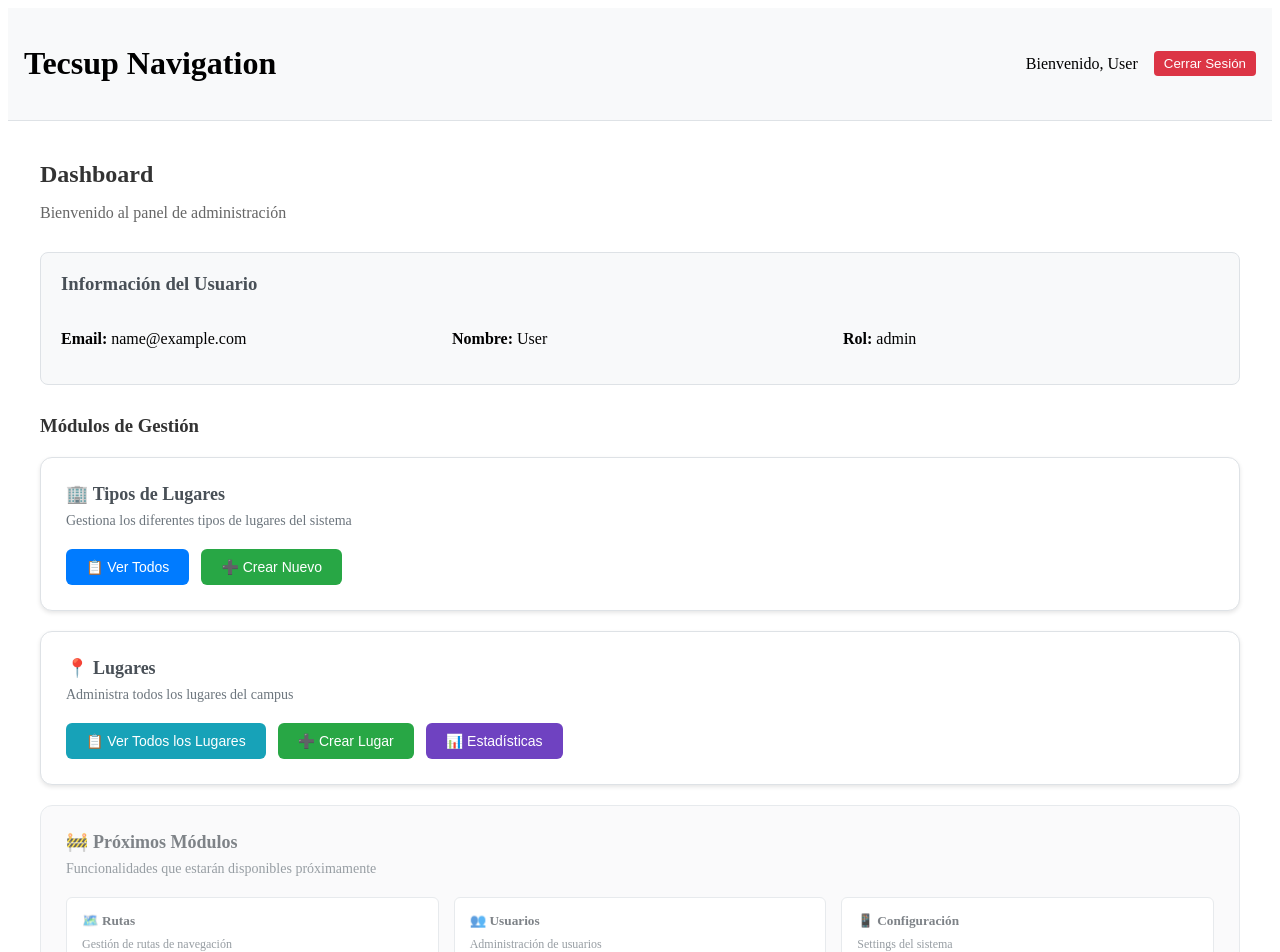
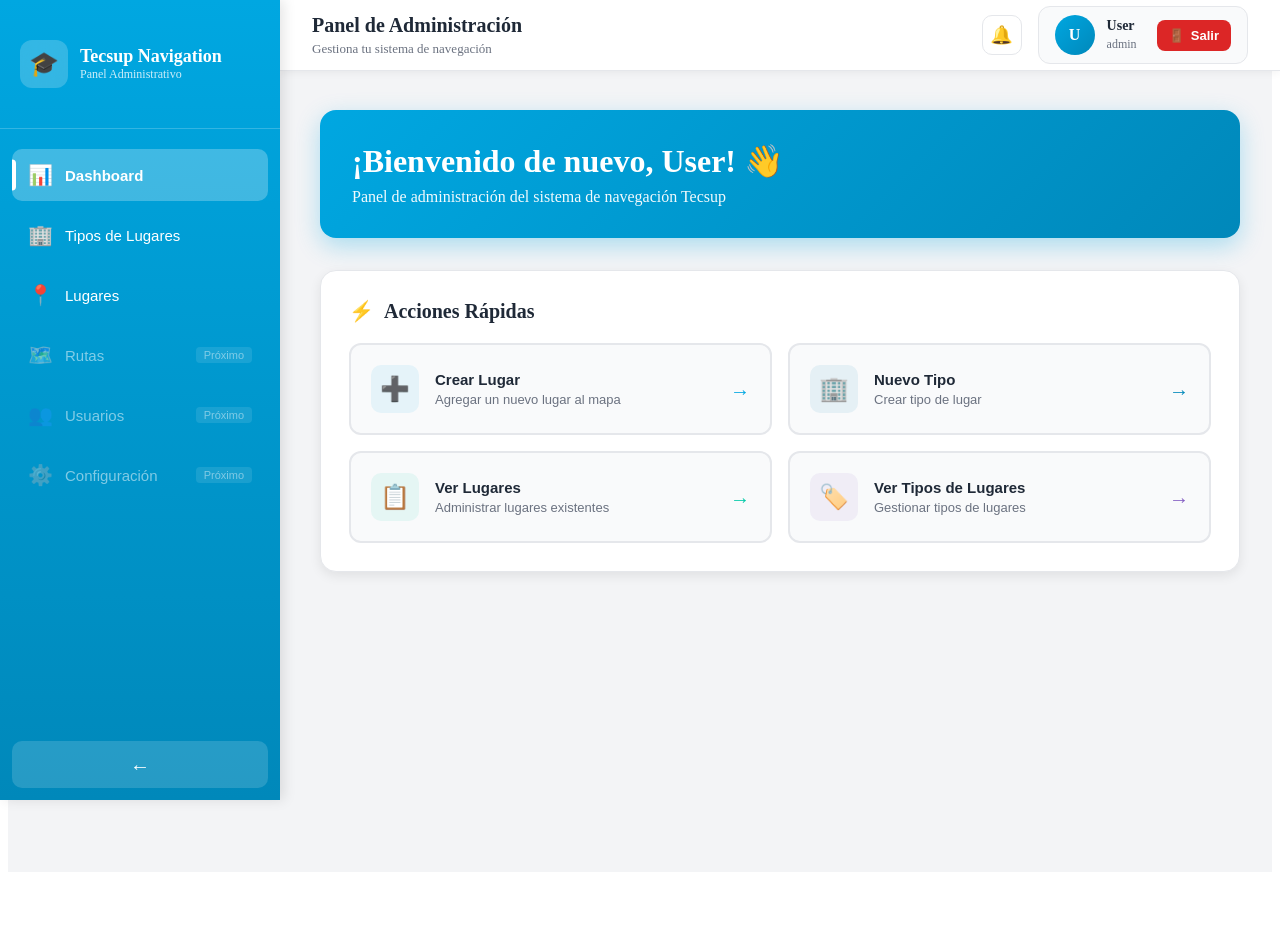
Before and after one commit to JhonKenma/Frontend-tecnav-admin, a React (Create React App) app: page /dashboard in a window 1280 px wide. Shown: the top 952 px of the page. After the commit the page ends 880 px from the top, so only its background shows below. Built offline with nearby package versions, Linux system fonts and the light colour scheme; no server answers; sample sign-in values are in the browser's storage.

Commit message:
Update dashboard page

```diff
--- a/src/pages/DashboardPage.tsx
+++ b/src/pages/DashboardPage.tsx
@@ -1,326 +1,165 @@
-// src/pages/DashboardPage.tsx - ACTUALIZADO
+// src/pages/DashboardPage.tsx
 import React from 'react';
 import { useNavigate } from 'react-router-dom';
 import { useAuth } from '../contexts/AuthContext';
-import Header from '../components/layout/Header';
+import AdminLayout from '../components/layout/AdminLayout';
 
 const DashboardPage: React.FC = () => {
   const { user } = useAuth();
   const navigate = useNavigate();
 
+  const quickActions = [
+    {
+      title: 'Crear Lugar',
+      description: 'Agregar un nuevo lugar al mapa',
+      icon: '➕',
+      color: '#00A7E1',
+      action: () => navigate('/places/new'),
+    },
+    {
+      title: 'Nuevo Tipo',
+      description: 'Crear tipo de lugar',
+      icon: '🏢',
+      color: '#0088BA',
+      action: () => navigate('/place-types/new'),
+    },
+    {
+      title: 'Ver Lugares',
+      description: 'Administrar lugares existentes',
+      icon: '📋',
+      color: '#00C9A7',
+      action: () => navigate('/places'),
+    },
+    {
+      title: 'Ver Tipos de Lugares',
+      description: 'Gestionar tipos de lugares',
+      icon: '🏷️',
+      color: '#845EC2',
+      action: () => navigate('/place-types'),
+    },
+  ];
+
   return (
-    <div>
-      <Header />
-      <main style={{ padding: '20px', maxWidth: '1200px', margin: '0 auto' }}>
-        <div style={{ marginBottom: '30px' }}>
-          <h2 style={{ color: '#333', marginBottom: '10px' }}>Dashboard</h2>
-          <p style={{ color: '#666' }}>Bienvenido al panel de administración</p>
+    <AdminLayout>
+      {/* Welcome Card */}
+      <div style={{
+        background: 'linear-gradient(135deg, #00A7E1 0%, #0088BA 100%)',
+        borderRadius: '16px',
+        padding: '32px',
+        marginBottom: '32px',
+        color: '#ffffff',
+        boxShadow: '0 8px 24px rgba(0, 167, 225, 0.3)',
+      }}>
+        <h1 style={{
+          margin: '0 0 8px 0',
+          fontSize: '32px',
+          fontWeight: '700',
+        }}>
+          ¡Bienvenido de nuevo, {user?.lastName}! 👋
+        </h1>
+        <p style={{
+          margin: 0,
+          fontSize: '16px',
+          opacity: 0.95,
+        }}>
+          Panel de administración del sistema de navegación Tecsup
+        </p>
       </div>
 
-        {/* Información del Usuario */}
+      {/* Quick Actions */}
       <div style={{
-          backgroundColor: '#f8f9fa',
-          padding: '20px',
-          borderRadius: '8px',
-          marginBottom: '30px',
-          border: '1px solid #dee2e6'
+        background: '#ffffff',
+        borderRadius: '16px',
+        padding: '28px',
+        boxShadow: '0 4px 12px rgba(0, 0, 0, 0.08)',
+        border: '1px solid #e5e7eb',
       }}>
-          <h3 style={{ marginTop: '0', color: '#495057' }}>Información del Usuario</h3>
-          <div style={{ display: 'grid', gridTemplateColumns: 'repeat(auto-fit, minmax(200px, 1fr))', gap: '15px' }}>
-            <p><strong>Email:</strong> {user?.email}</p>
-            <p><strong>Nombre:</strong> {user?.lastName}</p>
-            <p><strong>Rol:</strong> {user?.role}</p>
-          </div>
-        </div>
-
-        {/* Módulos de Gestión */}
-        <div style={{ marginBottom: '30px' }}>
-          <h3 style={{ color: '#333', marginBottom: '20px' }}>Módulos de Gestión</h3>
-
-          {/* Place Types Module */}
-          <div style={{
-            backgroundColor: '#ffffff',
-            padding: '25px',
-            borderRadius: '12px',
-            border: '1px solid #dee2e6',
-            boxShadow: '0 2px 4px rgba(0,0,0,0.1)',
-            marginBottom: '20px'
-          }}>
-            <div style={{
-              display: 'flex',
-              justifyContent: 'space-between',
-              alignItems: 'center',
-              marginBottom: '15px'
-            }}>
-              <div>
-                <h4 style={{ margin: '0 0 8px 0', color: '#495057', fontSize: '18px' }}>
-                  🏢 Tipos de Lugares
-                </h4>
-                <p style={{ margin: '0', color: '#6c757d', fontSize: '14px' }}>
-                  Gestiona los diferentes tipos de lugares del sistema
-                </p>
-              </div>
-            </div>
-
-            <div style={{
-              display: 'flex',
-              gap: '12px',
-              flexWrap: 'wrap',
-              marginTop: '20px'
-            }}>
-              <button
-                onClick={() => navigate('/place-types')}
-                style={{
-                  backgroundColor: '#007bff',
-                  color: 'white',
-                  border: 'none',
-                  padding: '10px 20px',
-                  borderRadius: '6px',
-                  cursor: 'pointer',
-                  fontSize: '14px',
-                  fontWeight: '500',
-                  transition: 'all 0.2s ease',
+        <h2 style={{
+          margin: '0 0 20px 0',
+          fontSize: '20px',
+          fontWeight: '700',
+          color: '#1f2937',
           display: 'flex',
           alignItems: 'center',
-                  gap: '8px'
-                }}
-              >
-                📋 Ver Todos
-              </button>
-
-              <button
-                onClick={() => navigate('/place-types/new')}
-                style={{
-                  backgroundColor: '#28a745',
-                  color: 'white',
-                  border: 'none',
-                  padding: '10px 20px',
-                  borderRadius: '6px',
-                  cursor: 'pointer',
-                  fontSize: '14px',
-                  fontWeight: '500',
-                  transition: 'all 0.2s ease',
-                  display: 'flex',
-                  alignItems: 'center',
-                  gap: '8px'
-                }}
-              >
-                ➕ Crear Nuevo
-              </button>
-            </div>
-          </div>
-
-          {/* 🆕 NUEVO MÓDULO DE PLACES */}
-          <div style={{
-            backgroundColor: '#ffffff',
-            padding: '25px',
-            borderRadius: '12px',
-            border: '1px solid #dee2e6',
-            boxShadow: '0 2px 4px rgba(0,0,0,0.1)',
-            marginBottom: '20px'
+          gap: '10px',
         }}>
-            <div style={{
-              display: 'flex',
-              justifyContent: 'space-between',
-              alignItems: 'center',
-              marginBottom: '15px'
-            }}>
-              <div>
-                <h4 style={{ margin: '0 0 8px 0', color: '#495057', fontSize: '18px' }}>
-                  📍 Lugares
-                </h4>
-                <p style={{ margin: '0', color: '#6c757d', fontSize: '14px' }}>
-                  Administra todos los lugares del campus
-                </p>
-              </div>
-            </div>
-
-            <div style={{
-              display: 'flex',
-              gap: '12px',
-              flexWrap: 'wrap',
-              marginTop: '20px'
-            }}>
-              <button
-                onClick={() => navigate('/places')}
-                style={{
-                  backgroundColor: '#17a2b8',
-                  color: 'white',
-                  border: 'none',
-                  padding: '10px 20px',
-                  borderRadius: '6px',
-                  cursor: 'pointer',
-                  fontSize: '14px',
-                  fontWeight: '500',
-                  transition: 'all 0.2s ease',
-                  display: 'flex',
-                  alignItems: 'center',
-                  gap: '8px'
-                }}
-              >
-                📋 Ver Todos los Lugares
-              </button>
-
-              <button
-                onClick={() => navigate('/places/new')}
-                style={{
-                  backgroundColor: '#28a745',
-                  color: 'white',
-                  border: 'none',
-                  padding: '10px 20px',
-                  borderRadius: '6px',
-                  cursor: 'pointer',
-                  fontSize: '14px',
-                  fontWeight: '500',
-                  transition: 'all 0.2s ease',
-                  display: 'flex',
-                  alignItems: 'center',
-                  gap: '8px'
-                }}
-              >
-                ➕ Crear Lugar
-              </button>
-
-              <button
-                onClick={() => navigate('/places?tab=stats')}
-                style={{
-                  backgroundColor: '#6f42c1',
-                  color: 'white',
-                  border: 'none',
-                  padding: '10px 20px',
-                  borderRadius: '6px',
-                  cursor: 'pointer',
-                  fontSize: '14px',
-                  fontWeight: '500',
-                  transition: 'all 0.2s ease',
-                  display: 'flex',
-                  alignItems: 'center',
-                  gap: '8px'
-                }}
-              >
-                📊 Estadísticas
-              </button>
-            </div>
-          </div>
-
-          {/* Otros módulos futuros */}
-          <div style={{
-            backgroundColor: '#f8f9fa',
-            padding: '25px',
-            borderRadius: '12px',
-            border: '1px solid #dee2e6',
-            opacity: '0.7'
-          }}>
-            <div style={{
-              display: 'flex',
-              justifyContent: 'space-between',
-              alignItems: 'center',
-              marginBottom: '15px'
-            }}>
-              <div>
-                <h4 style={{ margin: '0 0 8px 0', color: '#495057', fontSize: '18px' }}>
-                  🚧 Próximos Módulos
-                </h4>
-                <p style={{ margin: '0', color: '#6c757d', fontSize: '14px' }}>
-                  Funcionalidades que estarán disponibles próximamente
-                </p>
-              </div>
-            </div>
+          <span>⚡</span>
+          Acciones Rápidas
+        </h2>
 
         <div style={{
           display: 'grid',
-              gridTemplateColumns: 'repeat(auto-fit, minmax(200px, 1fr))',
-              gap: '15px',
-              marginTop: '20px'
+          gridTemplateColumns: 'repeat(auto-fit, minmax(280px, 1fr))',
+          gap: '16px',
         }}>
+          {quickActions.map((action, index) => (
+            <button
+              key={index}
+              onClick={action.action}
+              style={{
+                padding: '20px',
+                background: '#f9fafb',
+                border: '2px solid #e5e7eb',
+                borderRadius: '12px',
+                cursor: 'pointer',
+                transition: 'all 0.2s ease',
+                textAlign: 'left',
+                display: 'flex',
+                alignItems: 'center',
+                gap: '16px',
+              }}
+              onMouseEnter={(e) => {
+                e.currentTarget.style.borderColor = action.color;
+                e.currentTarget.style.background = '#ffffff';
+                e.currentTarget.style.transform = 'translateX(4px)';
+              }}
+              onMouseLeave={(e) => {
+                e.currentTarget.style.borderColor = '#e5e7eb';
+                e.currentTarget.style.background = '#f9fafb';
+                e.currentTarget.style.transform = 'translateX(0)';
+              }}
+            >
               <div style={{
-                padding: '15px',
-                backgroundColor: '#ffffff',
-                borderRadius: '6px',
-                border: '1px solid #dee2e6'
+                width: '48px',
+                height: '48px',
+                borderRadius: '10px',
+                background: `${action.color}15`,
+                display: 'flex',
+                alignItems: 'center',
+                justifyContent: 'center',
+                fontSize: '24px',
+                flexShrink: 0,
               }}>
-                <h5 style={{ margin: '0 0 8px 0', color: '#495057' }}>🗺️ Rutas</h5>
-                <p style={{ margin: '0', fontSize: '12px', color: '#6c757d' }}>
-                  Gestión de rutas de navegación
+                {action.icon}
+              </div>
+              <div style={{ flex: 1 }}>
+                <h3 style={{
+                  margin: '0 0 4px 0',
+                  fontSize: '15px',
+                  fontWeight: '600',
+                  color: '#1f2937',
+                }}>
+                  {action.title}
+                </h3>
+                <p style={{
+                  margin: 0,
+                  fontSize: '13px',
+                  color: '#6b7280',
+                }}>
+                  {action.description}
                 </p>
               </div>
-
-              <div style={{
-                padding: '15px',
-                backgroundColor: '#ffffff',
-                borderRadius: '6px',
-                border: '1px solid #dee2e6'
+              <span style={{
+                fontSize: '20px',
+                color: action.color,
               }}>
-                <h5 style={{ margin: '0 0 8px 0', color: '#495057' }}>👥 Usuarios</h5>
-                <p style={{ margin: '0', fontSize: '12px', color: '#6c757d' }}>
-                  Administración de usuarios
-                </p>
-              </div>
-
-              <div style={{
-                padding: '15px',
-                backgroundColor: '#ffffff',
-                borderRadius: '6px',
-                border: '1px solid #dee2e6'
-              }}>
-                <h5 style={{ margin: '0 0 8px 0', color: '#495057' }}>📱 Configuración</h5>
-                <p style={{ margin: '0', fontSize: '12px', color: '#6c757d' }}>
-                  Settings del sistema
-                </p>
+                →
+              </span>
+            </button>
+          ))}
         </div>
       </div>
-          </div>
-        </div>
-
-        {/* Accesos Rápidos */}
-        <div style={{
-          backgroundColor: '#e9ecef',
-          padding: '20px',
-          borderRadius: '8px',
-          marginTop: '20px',
-        }}>
-          <h3 style={{ marginTop: '0', color: '#495057' }}>🚀 Accesos Rápidos</h3>
-          <div style={{
-            display: 'flex',
-            gap: '15px',
-            flexWrap: 'wrap',
-            marginTop: '15px'
-          }}>
-            <button
-              onClick={() => navigate('/place-types')}
-              style={{
-                backgroundColor: '#007bff',
-                color: 'white',
-                border: 'none',
-                padding: '8px 16px',
-                borderRadius: '6px',
-                cursor: 'pointer',
-                fontSize: '13px',
-                fontWeight: '500'
-              }}
-            >
-              🏢 Tipos de Lugares
-            </button>
-
-            <button
-              onClick={() => navigate('/places')}
-              style={{
-                backgroundColor: '#17a2b8',
-                color: 'white',
-                border: 'none',
-                padding: '8px 16px',
-                borderRadius: '6px',
-                cursor: 'pointer',
-                fontSize: '13px',
-                fontWeight: '500'
-              }}
-            >
-              📍 Lugares
-            </button>
-          </div>
-        </div>
-      </main>
-    </div>
+    </AdminLayout>
   );
 };
 
```
Lines whose indentation alone changed are shown as unchanged.
